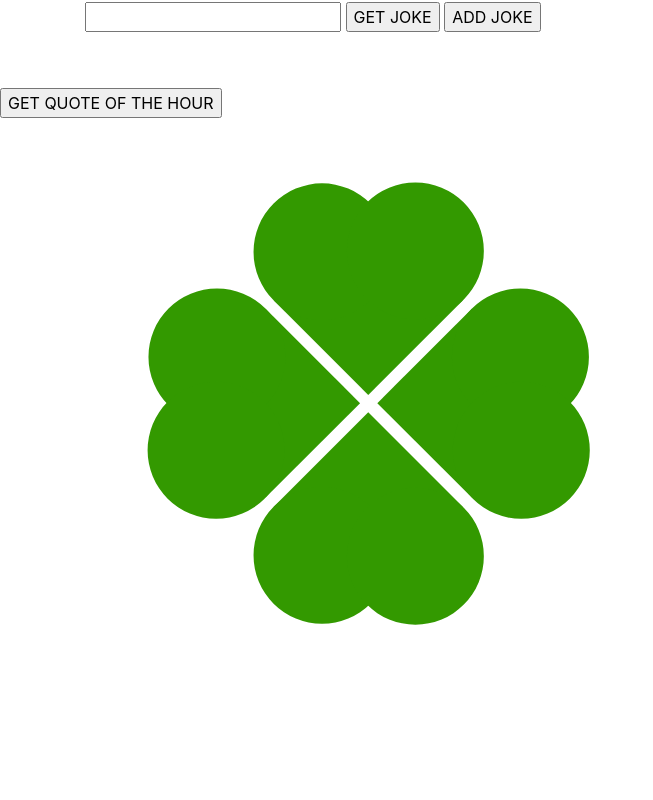
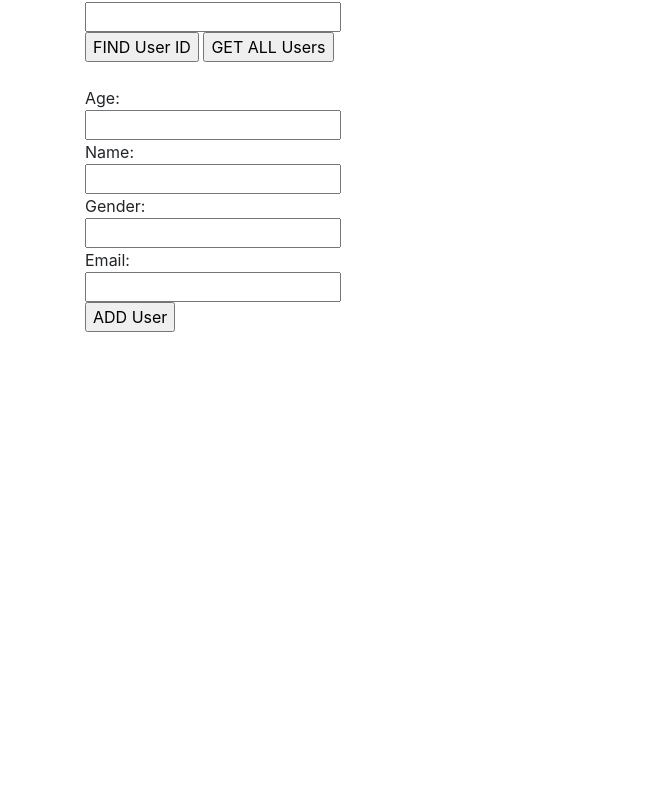
Before and after one commit to Steingrimurjonsson/userJson, a website built with webpack: page public/index.html in a window 1280 px wide. Shown: the part 124-924 px from the top of the page, without its empty margins (0-653 px from the left). After the commit the page ends 800 px from the top, so only its background shows below. Built offline with nearby package versions, Linux system fonts and the light colour scheme.

Commit message:
userAssignments

```diff
--- a/public/index.html
+++ b/public/index.html
@@ -10,169 +10,23 @@
   <div class="container">
     <br/>
     <br/>
-    <h2>Jokes</h2>
+    <h2>Users</h2>
     <form>
       <input type="text" id="txt">
-      <input type="submit" id="but" value="GET JOKE">
-      <input type="submit" id="but2" value="ADD JOKE">
+      <br><input type="submit" id="but" value="FIND User ID">
+      <input type="submit" id="but2" value="GET ALL Users">
 
-  </form>
-  <p id="jokeID"></p>
-  <br/>
- <p id="jokes"> </p>
-  </div>
-  <div id="quoteD">
-          <input type="submit" id="but3" value="GET QUOTE OF THE HOUR">
-      <p id="q"></p>
-  </div>
-  <div>
-    <p id="clickedOn"></p>
-    <?xml version="1.0" encoding="UTF-8" standalone="no"?>
-<!-- Created with Inkscape (http://www.inkscape.org/) -->
+      <br><br>
+      Age: <br>   <input type="number" id="ageid" ><br>
+      Name: <br>  <input type="text" id="nameid"><br>
+      Gender: <br><input type="text" id="genderid"><br>
+      Email:  <br><input type="text" id="emailid"><br>
 
-<svg
-   xmlns:dc="http://purl.org/dc/elements/1.1/"
-   xmlns:cc="http://creativecommons.org/ns#"
-   xmlns:rdf="http://www.w3.org/1999/02/22-rdf-syntax-ns#"
-   xmlns:svg="http://www.w3.org/2000/svg"
-   xmlns="http://www.w3.org/2000/svg"
-   xmlns:sodipodi="http://sodipodi.sourceforge.net/DTD/sodipodi-0.dtd"
-   xmlns:inkscape="http://www.inkscape.org/namespaces/inkscape"
-   version="1.1"
-   width="756.36981"
-   height="756.36981"
-   id="svg2"
-   inkscape:version="0.48.4 r"
-   sodipodi:docname="fourHearts.svg">
-  <sodipodi:namedview
-     pagecolor="#ffffff"
-     bordercolor="#666666"
-     borderopacity="1"
-     objecttolerance="10"
-     gridtolerance="10"
-     guidetolerance="10"
-     inkscape:pageopacity="0"
-     inkscape:pageshadow="2"
-     inkscape:window-width="1920"
-     inkscape:window-height="1137"
-     id="namedview3079"
-     showgrid="false"
-     inkscape:zoom="0.31201668"
-     inkscape:cx="378.18491"
-     inkscape:cy="378.18491"
-     inkscape:window-x="1192"
-     inkscape:window-y="-8"
-     inkscape:window-maximized="1"
-     inkscape:current-layer="svg2" />
-  <defs
-     id="defs4" />
-  <metadata
-     id="metadata7">
-    <rdf:RDF>
-      <cc:Work
-         rdf:about="">
-        <dc:format>image/svg+xml</dc:format>
-        <dc:type
-           rdf:resource="http://purl.org/dc/dcmitype/StillImage" />
-        <dc:title />
-      </cc:Work>
-    </rdf:RDF>
-  </metadata>
-  <g
-     transform="matrix(0.58455189,0,0,0.58455189,197.9011,-204.85166)"
-     id="north"
-     style="fill:#339900">
-    <rect
-       width="228.57143"
-       height="228.57143"
-       x="540.95331"
-       y="128.81105"
-       transform="matrix(0.70710678,0.70710678,-0.70710678,0.70710678,0,0)"
-       id="rect2816"
-       style="fill:#339900;fill-opacity:1;fill-rule:nonzero;stroke:none" />
-    <path
-       d="m 411.42857,400.93362 a 117.14286,117.14286 0 1 1 -234.28572,0 117.14286,117.14286 0 1 1 234.28572,0 z"
-       transform="translate(-81.952479,151.13084)"
-       id="path2820"
-       style="fill:#339900;fill-opacity:1;fill-rule:nonzero;stroke:none" />
-    <path
-       d="m 411.42857,400.93362 a 117.14286,117.14286 0 1 1 -234.28572,0 117.14286,117.14286 0 1 1 234.28572,0 z"
-       transform="translate(77.738331,149.63069)"
-       id="path2822"
-       style="fill:#339900;fill-opacity:1;fill-rule:nonzero;stroke:none" />
-  </g>
-  <g
-     transform="matrix(0.58455189,0,0,-0.58455189,197.9011,744.00042)"
-     id="south"
-     style="fill:#339900">
-    <rect
-       width="228.57143"
-       height="228.57143"
-       x="540.95331"
-       y="128.81105"
-       transform="matrix(0.70710678,0.70710678,-0.70710678,0.70710678,0,0)"
-       id="rect2841"
-       style="fill:#339900;fill-opacity:1;fill-rule:nonzero;stroke:none" />
-    <path
-       d="m 411.42857,400.93362 a 117.14286,117.14286 0 1 1 -234.28572,0 117.14286,117.14286 0 1 1 234.28572,0 z"
-       transform="translate(-81.952479,151.13084)"
-       id="path2843"
-       style="fill:#339900;fill-opacity:1;fill-rule:nonzero;stroke:none" />
-    <path
-       d="m 411.42857,400.93362 a 117.14286,117.14286 0 1 1 -234.28572,0 117.14286,117.14286 0 1 1 234.28572,0 z"
-       transform="translate(77.738331,149.63069)"
-       id="path2845"
-       style="fill:#339900;fill-opacity:1;fill-rule:nonzero;stroke:none" />
-  </g>
-  <g
-     transform="matrix(0,0.58455189,-0.58455189,0,843.12069,98.78081)"
-     id="east"
-     style="fill:#339900">
-    <rect
-       width="228.57143"
-       height="228.57143"
-       x="540.95331"
-       y="128.81105"
-       transform="matrix(0.70710678,0.70710678,-0.70710678,0.70710678,0,0)"
-       id="rect2861"
-       style="fill:#339900;fill-opacity:1;fill-rule:nonzero;stroke:none" />
-    <path
-       d="m 411.42857,400.93362 a 117.14286,117.14286 0 1 1 -234.28572,0 117.14286,117.14286 0 1 1 234.28572,0 z"
-       transform="translate(-81.952479,151.13084)"
-       id="path2863"
-       style="fill:#339900;fill-opacity:1;fill-rule:nonzero;stroke:none" />
-    <path
-       d="m 411.42857,400.93362 a 117.14286,117.14286 0 1 1 -234.28572,0 117.14286,117.14286 0 1 1 234.28572,0 z"
-       transform="translate(77.738331,149.63069)"
-       id="path2865"
-       style="fill:#339900;fill-opacity:1;fill-rule:nonzero;stroke:none" />
-  </g>
-  <g
-     transform="matrix(0,0.58455189,0.58455189,0,-105.73137,98.78081)"
-     id="west"
-     style="fill:#339900">
-    <rect
-       width="228.57143"
-       height="228.57143"
-       x="540.95331"
-       y="128.81105"
-       transform="matrix(0.70710678,0.70710678,-0.70710678,0.70710678,0,0)"
-       id="rect2869"
-       style="fill:#339900;fill-opacity:1;fill-rule:nonzero;stroke:none" />
-    <path
-       d="m 411.42857,400.93362 a 117.14286,117.14286 0 1 1 -234.28572,0 117.14286,117.14286 0 1 1 234.28572,0 z"
-       transform="translate(-81.952479,151.13084)"
-       id="path2871"
-       style="fill:#339900;fill-opacity:1;fill-rule:nonzero;stroke:none" />
-    <path
-       d="m 411.42857,400.93362 a 117.14286,117.14286 0 1 1 -234.28572,0 117.14286,117.14286 0 1 1 234.28572,0 z"
-       transform="translate(77.738331,149.63069)"
-       id="path2873"
-       style="fill:#339900;fill-opacity:1;fill-rule:nonzero;stroke:none" />
-  </g>
-</svg>
+      <input type="submit" id="but3" value="ADD User">
+  </form><br><br>
 
-  </div>
+  <div id="table"></div>
+</div>
 
   <script src="bundle.js"></script>
 </body>
--- a/src/index.js
+++ b/src/index.js
@@ -1,88 +1,97 @@
 import 'bootstrap/dist/css/bootstrap.css'
 import jokes from "./jokes";
 
-//const allJokes = jokes.getJokes().map(joke => "<li>"+joke+"</li>");
-//document.getElementById("jokes").innerHTML = allJokes.join("");
 
+const txt = document.querySelector("#txt");
+const table = document.querySelector("#table");
+const but = document.querySelector("#but");
+const but2 = document.querySelector("#but2");
+const but3 = document.querySelector("#but3");
 
-//Joke by id and add
-document.getElementById("but").onclick = function (e) {
-    e.preventDefault();
-    const idJ = document.querySelector("#txt");
-   // console.log(idJ.value);
- const allJokes = jokes.getJokeById([idJ.value]);
- document.getElementById("jokes").innerHTML = allJokes;
-
- }
-
- document.getElementById("but2").onclick = function (e) {
-    e.preventDefault();
-    const idJ = document.querySelector("#txt");
-   // console.log(idJ.value);
- jokes.addJoke(idJ.value);
-
- const allJokes = jokes.getJokes().map(joke => "<li>"+joke+"</li>");
- document.getElementById("jokes").innerHTML = allJokes.join("");
- }
-
-
-
- function jokeToP(item) {
-    var dataJoke = [item.joke];
-    return dataJoke;
-}
-
-document.getElementById("but3").onclick = function getQuote(e) {
-    e.preventDefault();
-    fetch("https://studypoints.info/jokes/api/jokes/period/hour")
-      .then(res => res.json())
-      .then(data => {
-        console.log(data);
-        const quote = document.querySelector("#q");
-        quote.innerHTML = jokeToP(data);
-    });
-
- }
-
-    //setInterval(function() {
-    //    getQuote;
-  //}, 5000);
-
-
- //SVG NSEW
- window.onload = function(){
-    document.getElementById('north').addEventListener("click", getNorth);
-    document.getElementById('west').addEventListener("click", getWest);
-    document.getElementById('south').addEventListener("click", getSouth);
-    document.getElementById('east').addEventListener("click", getEast);
-}
-
-var yCO = "You Clicked On = ";
+//add user
+const ageid = document.querySelector("#ageid");
+const nameid = document.querySelector("#nameid");
+const genderid = document.querySelector("#genderid");
+const emailid = document.querySelector("#emailid");
 
 
 
 
 
-function getNorth(){
-    var x = document.getElementById("north");
-    var y = document.getElementById("clickedOn");
-    y.innerText = yCO +  x.id;
+function userToTable(item) {
+    var tableData = item.map(x => "<tr><td>" + x.id + "</td><td><p>" + x.age + "</p></td><td>" + x.name + "</td><td>" + x.gender + "</td><td>" + x.email + "</td></tr>");
+    tableData.unshift("<table class=\"table\"><tr><th>ID</th><th>Age</th><th>Name</th><th>Gender</th><th>Email</th></tr>");
+    tableData.push("</table>");
+    return tableData.join('');
 }
 
-function getWest(){
-    var x = document.getElementById("west");
-    var y = document.getElementById("clickedOn");
-    y.innerText = yCO +  x.id;
+function userToP(item) {
+    var tableData = ["<tr><td>" + item.id + "</td><td><p>" + item.age + "</p></td><td>" + item.name + "</td><td>" + item.gender + "</td><td>" + item.email + "</td></tr>"];
+    tableData.unshift("<table class=\"table\"><tr><th>ID</th><th>Age</th><th>Name</th><th>Gender</th><th>Email</th></tr>");
+    tableData.push("</table>");
+    return tableData;
 }
 
-function getSouth(){
-    var x = document.getElementById("south");
-    var y = document.getElementById("clickedOn");
-    y.innerText = yCO +  x.id;
-}
+but2.onclick = function (e) {
+    e.preventDefault();
+    let url = "http://localhost:3333/api/users";
+    fetch(url)
+        .then(res => res.json())
+        .then(data => {
+            table.innerHTML = userToTable(data);
 
-function getEast(){
-    var x = document.getElementById("east");
-    var y = document.getElementById("clickedOn");
-    y.innerText = yCO +  x.id;
-}
+        });
+};
+
+but.onclick = function (e) {
+    e.preventDefault();
+    let url = "http://localhost:3333/api/users/" + txt.value;
+    fetch(url)
+        .then(res => res.json())
+        .then(data => {
+            table.innerHTML = userToP(data);
+        });
+};
+
+
+but3.onclick = function (e) {
+    e.preventDefault();
+    var age = ageid.value;
+    var name = nameid.value;
+    var gender = genderid.value;
+    var email = emailid.value;
+
+    var data = JSON.stringify({
+        "age": age,
+        "name": name,
+        "gender": gender,
+        "email": email
+    });
+
+    var xhr = new XMLHttpRequest();
+    xhr.withCredentials = true;
+
+    xhr.addEventListener("readystatechange", function () {
+        if (this.readyState === 4) {
+            var obj = JSON.parse(this.responseText);
+            console.log(this.responseText);
+            alert(obj.msg);
+        }
+    });
+
+    xhr.open("POST", "http://localhost:3333/api/users/");
+    xhr.setRequestHeader("Content-Type", "application/json");
+    xhr.setRequestHeader("User-Agent", "PostmanRuntime/7.17.1");
+    xhr.setRequestHeader("Accept", "*/*");
+    xhr.setRequestHeader("Cache-Control", "no-cache");
+    xhr.setRequestHeader("Postman-Token", "eae056c9-14e2-4f35-877a-6e636f9816e1,76e82af2-77db-47e4-80aa-6d306a6e4dd4");
+    xhr.setRequestHeader("Host", "localhost:3333");
+    xhr.setRequestHeader("Accept-Encoding", "gzip, deflate");
+    xhr.setRequestHeader("Content-Length", "90");
+    xhr.setRequestHeader("Connection", "keep-alive");
+    xhr.setRequestHeader("cache-control", "no-cache");
+    xhr.send(data);
+
+    console.log(data);
+
+};
```
Also changed, not shown: 1 other file.
